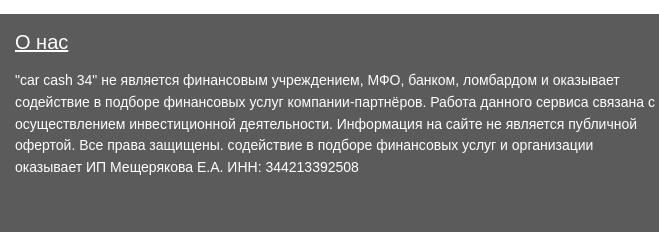
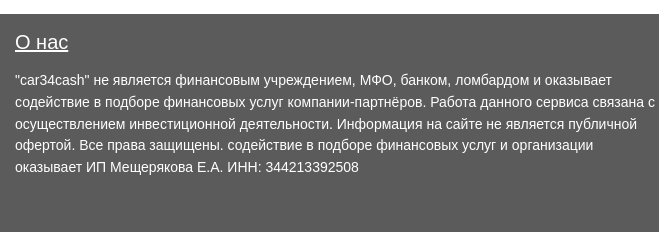
Before and after one commit to pavelmitrin/Car-cash, a plain HTML site: page index.html in a window 1280 px wide. Shown: the part 4697-4929 px from the top of the page, 67-726 px from the left. Drawn offline with Linux system fonts and the light colour scheme.

Commit message:
change name on car34cash

```diff
--- a/index.html
+++ b/index.html
@@ -12,7 +12,7 @@
 	<link rel="stylesheet" href="style/vars.css">
 	<link rel="stylesheet" href="style/main.css">
 
-	<title>CAR CASH 34</title>
+	<title>CAR34CASH</title>
 </head>
 <body class="position-relative">
 
@@ -20,7 +20,7 @@
 		<div class="container-fluid">
 			<nav class="navbar navbar-expand-lg  justify-content-end justify-content-lg-between">
 				<a class="navbar-brand d-none d-lg-block" href="#">
-					<img src="img/favicon.png" class="c-header__img img-fluid" alt="car cash 34">
+					<img src="img/favicon.png" class="c-header__img img-fluid" alt="car34cash">
 				</a>
 				<button class="navbar-toggler c-header__toggler" type="button" data-bs-toggle="offcanvas" data-bs-target="#headerOffcanvas" aria-controls="headerOffcanvas">
 					<i class="bi bi-three-dots-vertical"></i>
@@ -351,7 +351,7 @@
 			<div class="row row-cols-1 row-cols-md-2 row-cols-lg-3 text-white">
 				<div class="col col-md-12 col-lg-7 flex-fill">
 					<h5 class="text-decoration-underline mb-3 c-footer__title">О нас</h5>
-					<p class="c-footer__text">"car cash 34" не является финансовым учреждением, МФО, банком, ломбардом и оказывает содействие в подборе финансовых услуг компании-партнёров. Работа данного сервиса связана с осуществлением инвестиционной деятельности. Информация на сайте не является публичной офертой. Все права защищены. содействие в подборе финансовых услуг и организации оказывает ИП Мещерякова Е.А. ИНН: 344213392508</p>
+					<p class="c-footer__text">"car34cash" не является финансовым учреждением, МФО, банком, ломбардом и оказывает содействие в подборе финансовых услуг компании-партнёров. Работа данного сервиса связана с осуществлением инвестиционной деятельности. Информация на сайте не является публичной офертой. Все права защищены. содействие в подборе финансовых услуг и организации оказывает ИП Мещерякова Е.А. ИНН: 344213392508</p>
 				</div>
 				<div class="col col-sm-6 col-lg-2">
 					<h5 class="text-decoration-underline mb-3 c-footer__title">Навигация</h5>
```
